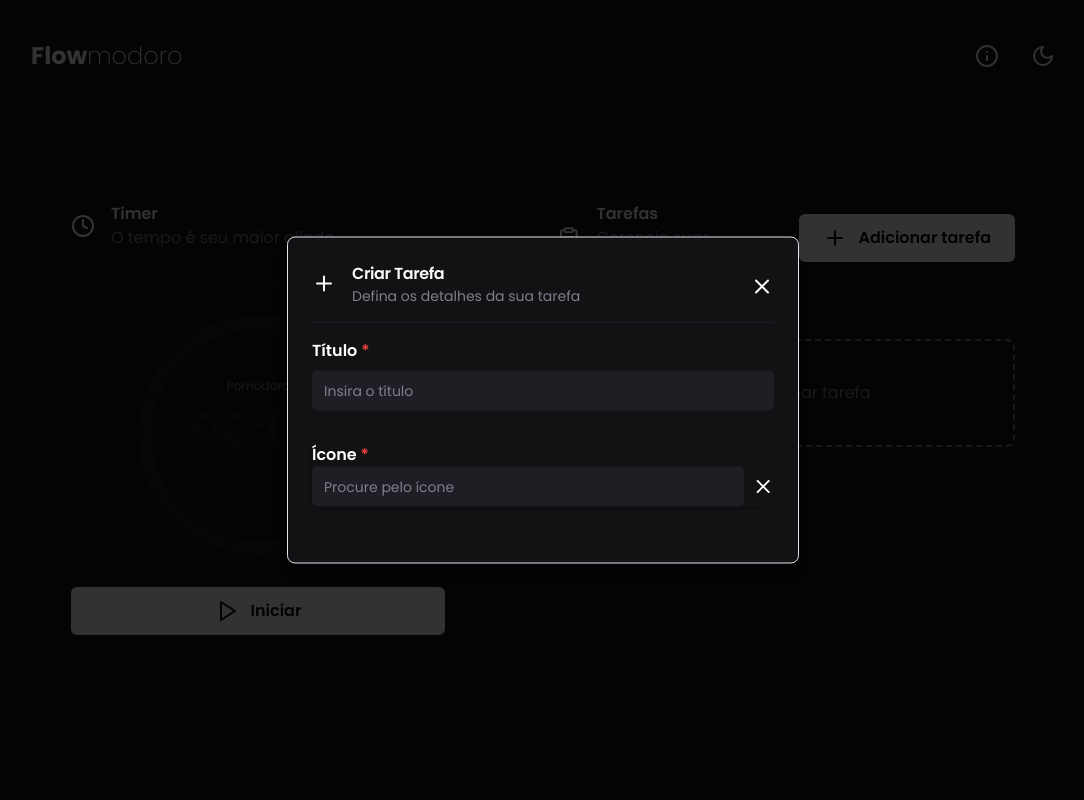
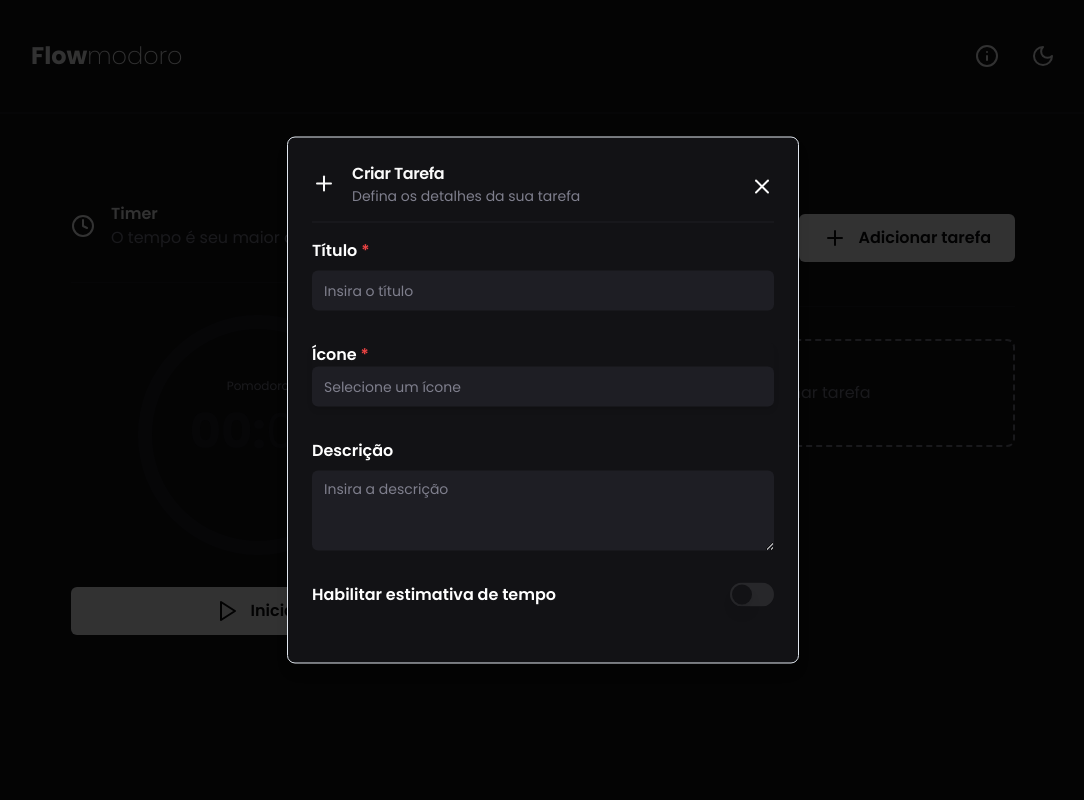
Before and after one commit to phlima3/flowmodoro, a Next.js app: page / in a window 1280 px wide. Both pictures are taken after a click on the button "Adicionar tarefa". Shown: the top 800 px of the page, without its empty margins (97-1181 px from the left). Built offline with nearby package versions, Linux system fonts and the light colour scheme.

Commit message:
feat: validation at inputIcon, create textArea and switch to estimative at modalAddTask

```diff
--- a/package.json
+++ b/package.json
@@ -15,6 +15,7 @@
     "@radix-ui/react-popover": "^1.0.7",
     "@radix-ui/react-separator": "^1.0.3",
     "@radix-ui/react-slot": "^1.0.2",
+    "@radix-ui/react-switch": "^1.0.3",
     "class-variance-authority": "^0.7.0",
     "clsx": "^2.1.0",
     "cmdk": "^1.0.0",
--- a/src/components/IconPicker/index.tsx
+++ b/src/components/IconPicker/index.tsx
@@ -1,5 +1,4 @@
-"use client";
-import React, { useEffect, useRef, useState } from "react";
+import React, { useEffect, useRef, useState, useMemo } from "react";
 import { Input } from "@/components/ui/input";
 import * as Icons from "lucide-react";
 import { useFormContext } from "react-hook-form";
@@ -12,12 +11,21 @@
 interface IconPickerProps {
   setSelectedIcon: (iconName: string | null) => void;
   selectedIcon: string;
+  validateIcon: () => boolean;
 }
 
-export function IconPicker({ setSelectedIcon, selectedIcon }: IconPickerProps) {
+export function IconPicker({
+  setSelectedIcon,
+  selectedIcon,
+  validateIcon,
+}: IconPickerProps) {
   const [search, setSearch] = useState("");
   const [menuOpen, setMenuOpen] = useState(false);
-  const iconNames = Object.keys(Icons) as Array<keyof IconType>;
+  const [loading, setLoading] = useState(false);
+  const iconNames = useMemo(
+    () => Object.keys(Icons) as Array<keyof IconType>,
+    []
+  );
 
   const menuRef = useRef<HTMLDivElement>(null);
   const inputRef = useRef<HTMLInputElement>(null);
@@ -27,7 +35,6 @@
   const handleIconClick = (iconName: string) => {
     setSelectedIcon(iconName);
     setMenuOpen(false);
-    setSelectedIcon(iconName);
   };
 
   const handleClearInput = () => {
@@ -49,7 +56,10 @@
     }
 
     function handleInputClick() {
+      setLoading(true);
+      setTimeout(() => {
         setMenuOpen(true);
+      }, 200);
     }
 
     document.addEventListener("mousedown", handleClickOutside);
@@ -65,27 +75,23 @@
     };
   }, []);
 
+  useEffect(() => {
+    if (menuOpen) {
+      setLoading(false);
+    }
+  }, [menuOpen]);
+
   return (
-    <div
-      className="
-      relative
-      w-full
-      rounded-md
-      shadow-md
-      flex
-      items-center
-      justify-center
-    "
-    >
+    <div className="relative w-full rounded-md shadow-md flex items-center justify-center">
       <div className="flex flex-col w-full">
         <FormLabel className="text-white font-semibold text-base">
           Ícone <span className="text-red-500">*</span>
         </FormLabel>
         <div className="flex gap-2 items-center justify-center w-full">
           <Input
-            placeholder="Procure pelo ícone"
+            placeholder="Selecione um ícone"
             value={selectedIcon || search}
-            className="disabled:text-white text-placeholder"
+            className=" text-white placeholder:text-placeholder"
             ref={inputRef}
             onChange={(e) => {
               if (!selectedIcon) {
@@ -95,19 +101,33 @@
             }}
           />
 
+          {loading ? (
+            <div className="animate-spin rounded-full h-5 w-5 border-t-2 border-b-2 border-white"></div>
+          ) : (
+            <>
+              {selectedIcon && (
                 <Icons.X
                   size={24}
                   className="cursor-pointer"
                   color="#FFF"
                   onClick={handleClearInput}
                 />
+              )}
+            </>
+          )}
         </div>
+
+        {!validateIcon() && !loading && menuOpen && (
+          <span className="text-red-500 text-sm">
+            Selecione um ícone para continuar
+          </span>
+        )}
       </div>
 
       {menuOpen && (
         <div
+          className="flex flex-wrap gap-4 p-4 w-72 bg-white h-48 overflow-y-auto border-2 border-gray-300 rounded-md shadow-md absolute top-[0px] right-0 z-50 custom-scrollbar"
           ref={menuRef}
-          className="flex flex-wrap gap-4 p-4 w-72 bg-white h-48 overflow-y-auto border-2 border-gray-300 rounded-md shadow-md absolute top-[0px] right-0 z-50 custom-scrollbar "
         >
           {iconNames
             .filter((iconName) =>
--- a/src/components/Modals/ModalAddTask/index.tsx
+++ b/src/components/Modals/ModalAddTask/index.tsx
@@ -21,11 +21,13 @@
 } from "@/components/ui/form";
 import { Input } from "@/components/ui/input";
 import { Separator } from "@/components/ui/separator";
+import { Switch } from "@/components/ui/switch";
+import { Textarea } from "@/components/ui/textarea";
 import useModalStore from "@/store/ModalStore";
 import { zodResolver } from "@hookform/resolvers/zod";
 import { Plus, X } from "lucide-react";
 import { useState } from "react";
-import { useForm } from "react-hook-form";
+import { useForm, useFormContext } from "react-hook-form";
 
 import { z } from "zod";
 
@@ -36,17 +38,34 @@
   icon: z.string().min(1, {
     message: "O ícone é obrigatório",
   }),
+  description: z.string(),
+  estimative: z.string().min(1, {
+    message: "A estimativa é obrigatória",
+  }),
 });
 
 export function ModalAddTask() {
   const { ModalCreateTask, openModal, closeModal } = useModalStore();
   const [selectedIcon, setSelectedIcon] = useState("");
+  const [showEstimative, setShowEstimative] = useState(false);
+
+  const validateIcon = () => {
+    return !!selectedIcon;
+  };
 
   const form = useForm<z.infer<typeof formSchema>>({
-    resolver: zodResolver(formSchema),
+    resolver: zodResolver(
+      formSchema.extend({
+        icon: formSchema.shape.icon.refine(validateIcon, {
+          message: "O ícone é obrigatório",
+        }),
+      })
+    ),
     defaultValues: {
       title: "",
       icon: "",
+      description: "",
+      estimative: "",
     },
   });
 
@@ -59,6 +78,8 @@
   const handleClose = () => {
     closeModal("ModalCreateTask");
   };
+
+  console.log(showEstimative);
 
   return (
     <Dialog open={ModalCreateTask} onOpenChange={handleClose}>
@@ -104,7 +125,52 @@
                 setSelectedIcon as (iconName: string | null) => void
               }
               selectedIcon={selectedIcon}
+              validateIcon={validateIcon}
             />
+            <FormField
+              control={form.control}
+              name="description"
+              render={({ field }) => (
+                <FormItem>
+                  <FormLabel className="text-white font-semibold text-base">
+                    Descrição
+                  </FormLabel>
+                  <FormControl>
+                    <Textarea
+                      placeholder="Insira a descrição"
+                      {...field}
+                      className="focus:outline-none bg-stroke placeholder:text-placeholder border-none focus-visible:ring-2 focus-visible:ring-primary focus-visible:ring-opacity-50 text-off_white"
+                    />
+                  </FormControl>
+                </FormItem>
+              )}
+            />
+            <div className="flex justify-between items-center gap-4 text-white font-semibold text-base">
+              <p>Habilitar estimativa de tempo</p>
+              <Switch
+                onCheckedChange={(checked) => setShowEstimative(checked)}
+              />
+            </div>
+            {showEstimative && (
+              <FormField
+                control={form.control}
+                name="estimative"
+                render={({ field }) => (
+                  <FormItem>
+                    <FormLabel className="text-white font-semibold text-base">
+                      Estimativa
+                    </FormLabel>
+                    <FormControl>
+                      <Input
+                        placeholder="Insira a estimativa"
+                        {...field}
+                        className="focus:outline-none focus-visible:ring-2 focus-visible:ring-primary focus-visible:ring-opacity-50 text-off_white"
+                      />
+                    </FormControl>
+                  </FormItem>
+                )}
+              />
+            )}
             <DialogFooter className="sm:justify-start">
               {/*  <Button type="submit" variant="primary">
               Adicionar Tarefa
--- /dev/null
+++ b/src/components/ui/switch.tsx
@@ -0,0 +1,29 @@
+"use client";
+
+import * as React from "react";
+import * as SwitchPrimitives from "@radix-ui/react-switch";
+
+import { cn } from "@/lib/utils";
+
+const Switch = React.forwardRef<
+  React.ElementRef<typeof SwitchPrimitives.Root>,
+  React.ComponentPropsWithoutRef<typeof SwitchPrimitives.Root>
+>(({ className, ...props }, ref) => (
+  <SwitchPrimitives.Root
+    className={cn(
+      "peer inline-flex h-6 w-11 shrink-0 cursor-pointer items-center rounded-full border-2 border-transparent transition-colors focus-visible:outline-none focus-visible:ring-2 focus-visible:ring-ring focus-visible:ring-offset-2 focus-visible:ring-offset-background disabled:cursor-not-allowed disabled:opacity-50 data-[state=checked]:bg-white data-[state=unchecked]:bg-secondary_button",
+      className
+    )}
+    {...props}
+    ref={ref}
+  >
+    <SwitchPrimitives.Thumb
+      className={cn(
+        "pointer-events-none block h-5 w-5 rounded-full bg-background shadow-lg ring-0 transition-transform data-[state=checked]:translate-x-5 data-[state=unchecked]:translate-x-0"
+      )}
+    />
+  </SwitchPrimitives.Root>
+));
+Switch.displayName = SwitchPrimitives.Root.displayName;
+
+export { Switch };
--- /dev/null
+++ b/src/components/ui/textarea.tsx
@@ -0,0 +1,24 @@
+import * as React from "react"
+
+import { cn } from "@/lib/utils"
+
+export interface TextareaProps
+  extends React.TextareaHTMLAttributes<HTMLTextAreaElement> {}
+
+const Textarea = React.forwardRef<HTMLTextAreaElement, TextareaProps>(
+  ({ className, ...props }, ref) => {
+    return (
+      <textarea
+        className={cn(
+          "flex min-h-[80px] w-full rounded-md border border-input bg-background px-3 py-2 text-sm ring-offset-background placeholder:text-muted-foreground focus-visible:outline-none focus-visible:ring-2 focus-visible:ring-ring focus-visible:ring-offset-2 disabled:cursor-not-allowed disabled:opacity-50",
+          className
+        )}
+        ref={ref}
+        {...props}
+      />
+    )
+  }
+)
+Textarea.displayName = "Textarea"
+
+export { Textarea }
```
Also changed, not shown: 1 other file (tests, documents, lock files or other folders). Lines whose indentation alone changed are shown as unchanged.
